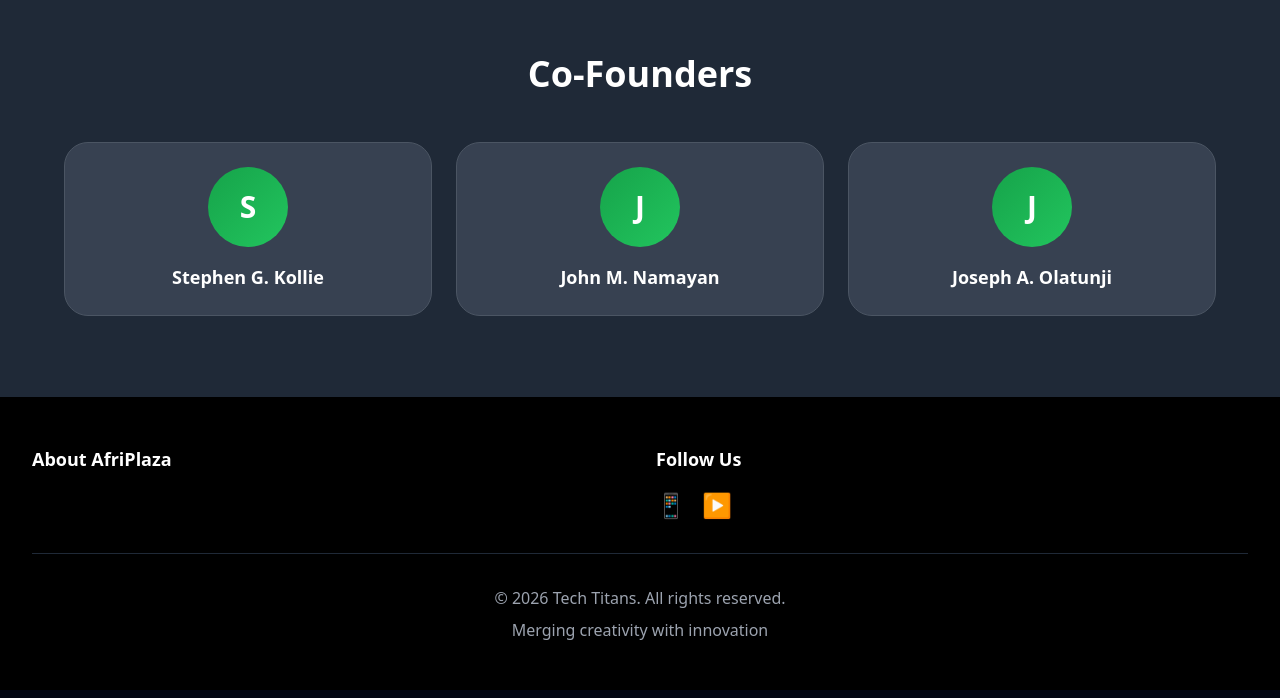
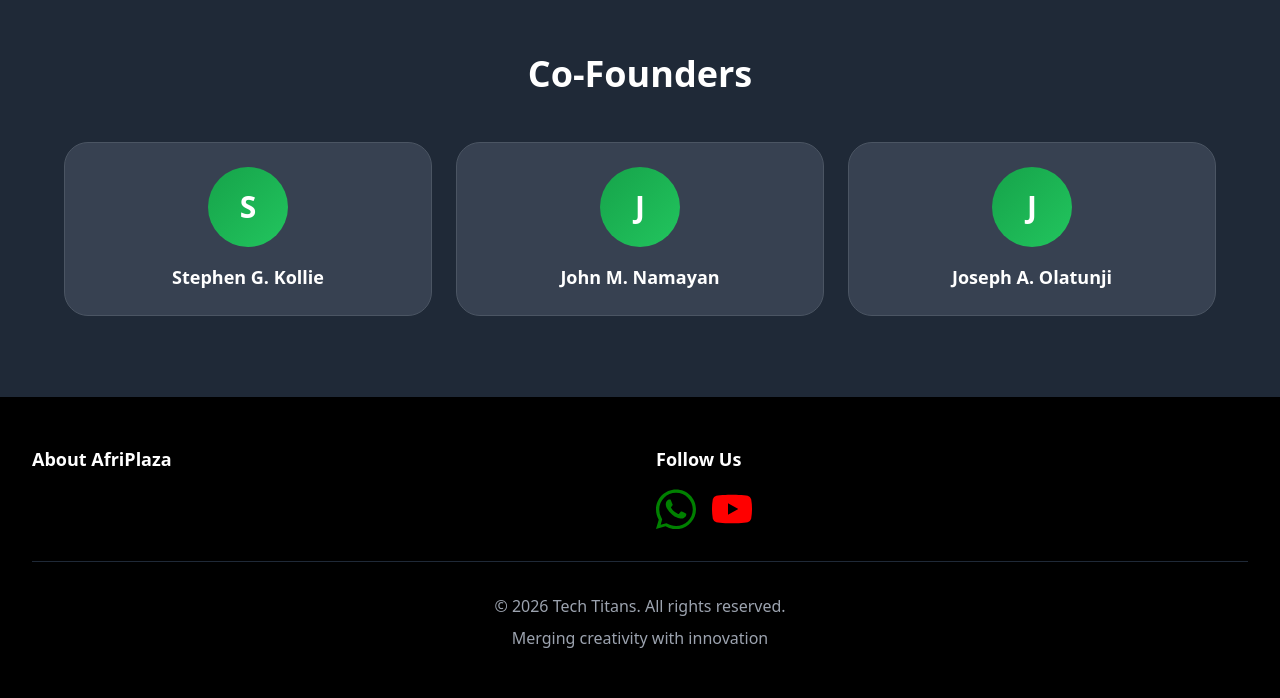
Before and after one commit to T1-code-design/Website, a website: page src/index.html in a window 1280 px wide. Shown: the part 1491-2189 px from the top of the page. Drawn offline with Linux system fonts and the light colour scheme.

Commit message:
Update index.html

```diff
--- a/src/index.html
+++ b/src/index.html
@@ -133,8 +133,16 @@
             <div>
               <h3 class="text-lg font-semibold text-white mb-4">Follow Us</h3>
               <div class="flex items-center gap-4">
-                <a href="https://whatsapp.com/channel/0029VbBnK883gvWYnNmDcV1D" aria-label="WhatsApp" class="text-white text-2xl hover:text-green-400 transition-colors">📱</a>
-                <a href="https://youtube.com/@user-jf7bx6tq5e?si=VdTLgTXZqGLbEo0H" aria-label="YouTube" class="text-white text-2xl hover:text-green-400 transition-colors">▶️</a>
+                <a href="https://whatsapp.com/channel/0029VbBnK883gvWYnNmDcV1D" aria-label="WhatsApp" class="text-white text-2xl hover:text-green-400 transition-colors">
+                  <svg xmlns="http://www.w3.org/2000/svg" viewBox="0 0 32 32" width="40" height="40" fill="green">
+                    <path d="M16 .396C7.163.396 0 7.559 0 16.396c0 2.89.755 5.704 2.188 8.178L0 32l7.648-2.141a15.94 15.94 0 0 0 8.352 2.313c8.837 0 16-7.163 16-16S24.837.396 16 .396zm0 29.207c-2.54 0-5.026-.665-7.205-1.925l-.516-.305-4.54 1.272 1.212-4.424-.336-.541A13.39 13.39 0 0 1 2.603 16.4c0-7.4 6.014-13.414 13.414-13.414S29.431 9 29.431 16.4 23.416 29.603 16.016 29.603zm7.413-10.27c-.405-.202-2.395-1.182-2.766-1.318-.37-.135-.64-.202-.91.203-.27.405-1.045 1.318-1.28 1.59-.236.27-.472.304-.877.101-.405-.202-1.71-.63-3.257-2.01-1.203-1.074-2.014-2.4-2.25-2.805-.236-.405-.025-.624.177-.826.182-.181.405-.472.608-.708.202-.236.27-.405.405-.675.135-.27.067-.506-.034-.708-.101-.202-.91-2.192-1.247-3.003-.329-.79-.663-.682-.91-.695l-.775-.013c-.27 0-.708.101-1.078.506-.37.405-1.414 1.38-1.414 3.364s1.448 3.9 1.65 4.17c.202.27 2.85 4.35 6.91 6.1.967.417 1.72.666 2.307.853.969.308 1.85.265 2.547.161.777-.116 2.395-.978 2.734-1.922.337-.945.337-1.756.236-1.922-.101-.168-.37-.27-.775-.472z"/>
+                  </svg>
+              </a>
+                <a href="https://youtube.com/@user-jf7bx6tq5e?si=VdTLgTXZqGLbEo0H" aria-label="YouTube" class="text-white text-2xl hover:text-green-400 transition-colors">
+                  <svg xmlns="http://www.w3.org/2000/svg" viewBox="0 0 24 24" width="40" height="40" fill="red">
+                    <path d="M23.5 6.2a3 3 0 0 0-2.1-2.1C19.6 3.5 12 3.5 12 3.5s-7.6 0-9.4.6A3 3 0 0 0 .5 6.2 31.4 31.4 0 0 0 0 12a31.4 31.4 0 0 0 .5 5.8 3 3 0 0 0 2.1 2.1c1.8.6 9.4.6 9.4.6s7.6 0 9.4-.6a3 3 0 0 0 2.1-2.1A31.4 31.4 0 0 0 24 12a31.4 31.4 0 0 0-.5-5.8zM9.6 15.5v-7l6.2 3.5-6.2 3.5z"/>
+                  </svg>
+                </a>
               </div>
             </div>
           </div>
```
